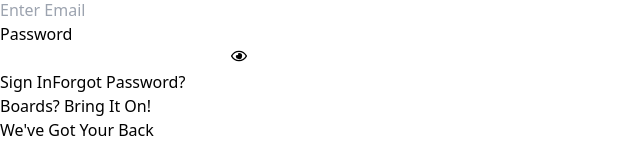
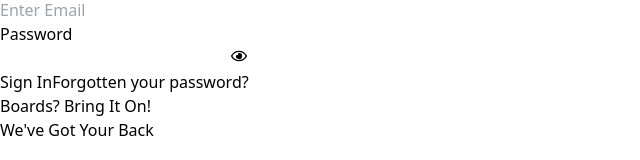
Before and after one commit to knightofkalki/Boardly, a React (Vite) app: page /landing in a window 1280 px wide. Both pictures are taken after a click on the button "Already have an account? Login". Shown: the part 151-311 px from the top of the page, without its empty margins (0-640 px from the left). Built offline with nearby package versions, Linux system fonts and the light colour scheme; a web font is replaced by a local one.

Commit message:
update button for password recovery in Hero component

```diff
--- a/src/components/Landing/Hero.jsx
+++ b/src/components/Landing/Hero.jsx
@@ -527,12 +527,13 @@ export default function Hero() {
 									{isLogin && (
 											<button
 												type="button"
-												className={`w-full py-2 px-4 border border-transparent rounded-md shadow-sm text-sm font-medium text-white ${(!isEmailVerified && !isLogin)? 'bg-gray-400 cursor-not-allowed': 'bg-orange-500 hover:bg-orange-700 cursor-pointer'} focus:outline-none focus:ring-2 focus:ring-offset-2 focus:ring-blue-500`}
+												className={`w-full py-2 px-4 border border-transparent rounded-md shadow-sm text-sm font-medium text-orange-500 focus:outline-none focus:ring-2 focus:ring-offset-2 focus:ring-blue-500 text-right block`}
+
 												onClick={() => {
 													navigate('/forgot-password');
 												}}
 											>
-												Forgot Password?
+												Forgotten your password?
 											</button>
 										)
 										}
```
